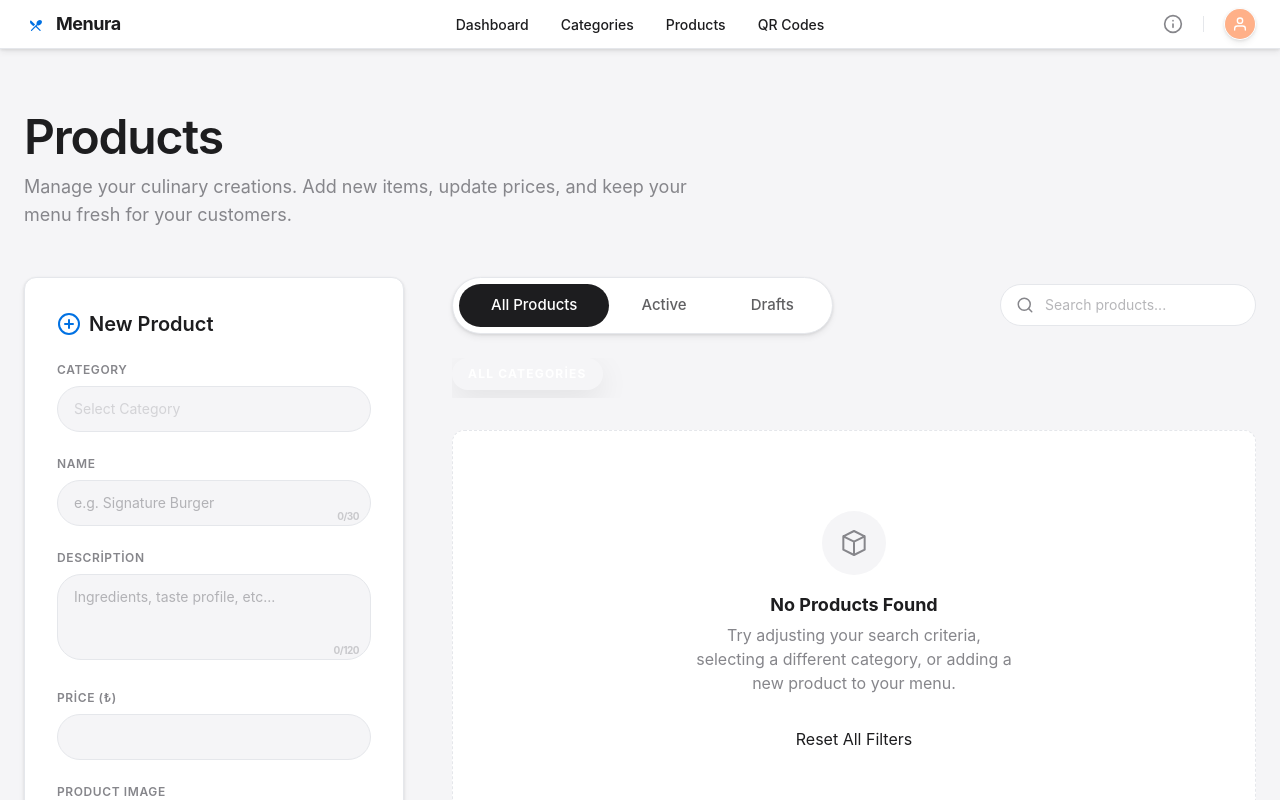
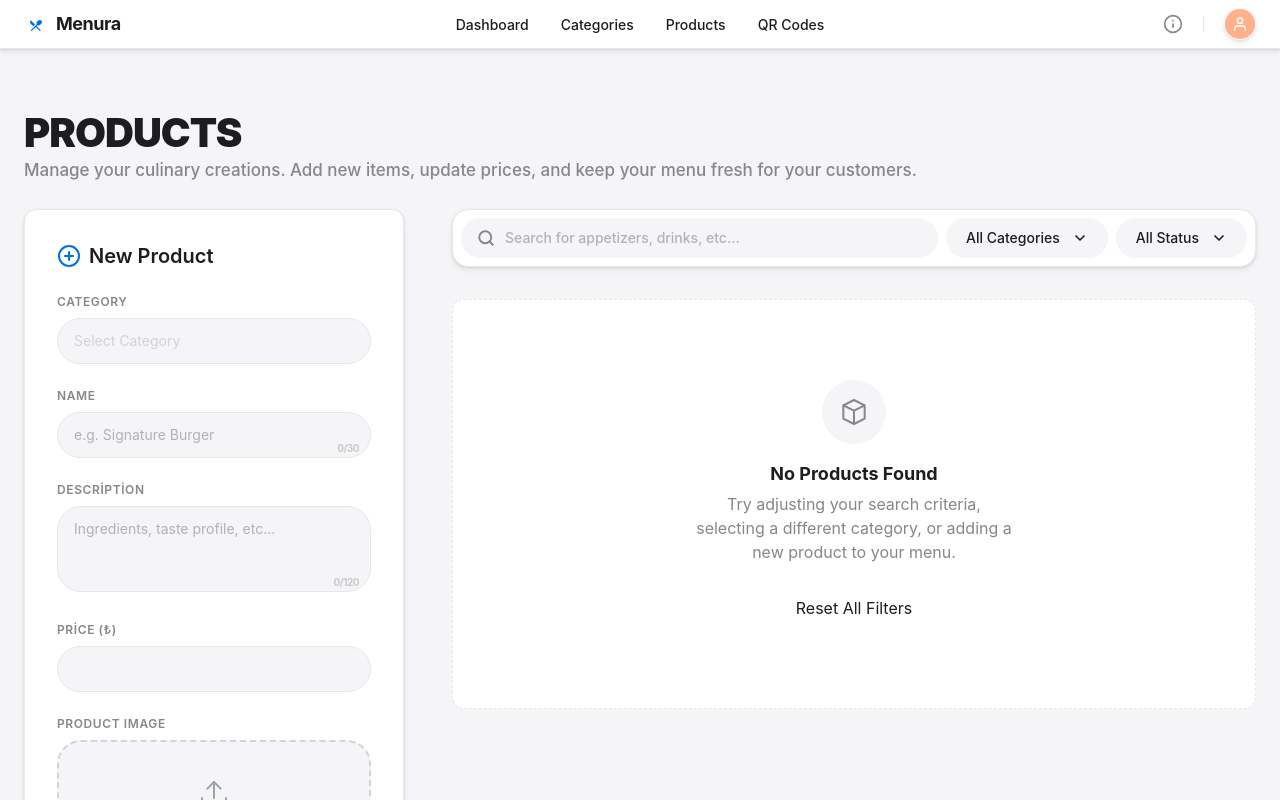
Before and after one commit to muhammedalikutbay/menura, a Next.js app: page /products in a window 1280 px wide. Shown: the top 800 px of the page. Built offline with nearby package versions, Linux system fonts and the light colour scheme.

Commit message:
feat: Implement product and category management pages with associated shared UI components for filtering and search.

```diff
--- a/src/app/categories/page.tsx
+++ b/src/app/categories/page.tsx
@@ -3,6 +3,7 @@
 import { useEffect, useState, useMemo } from "react";
 import { CategoryCard } from "./_components/CategoryCard";
 import { CategoryForm } from "./_components/CategoryForm";
+import { SectionHeader } from "@/components/shared/SectionHeader";
 import { Pagination } from "@/components/shared/Pagination";
 import { SearchInput } from "@/components/shared/SearchInput";
 import { TabNav } from "@/components/shared/TabNav";
@@ -125,19 +126,11 @@ export default function CategoriesPage() {
   return (
     <div className="bg-[#F5F5F7] min-h-screen">
       <main className="flex-grow w-full max-w-[1440px] mx-auto px-6 py-10 md:py-16">
-        <div className="mb-12 flex flex-col md:flex-row md:items-end justify-between gap-4">
-            <div>
-                <h1 className="text-4xl md:text-5xl font-semibold tracking-tight mb-3 text-[#1D1D1F]">
-                    Categories
-                </h1>
-                <p className="text-lg text-[#86868B] max-w-2xl">
-                    Organize your menu items efficiently. Create categories like
-                    "Starters", "Main Course", or "Beverages" to help customers navigate
-                    your menu.
-                </p>
-            </div>
-            <div className="flex items-center gap-3"></div>
-        </div>
+        {/* Header Section */}
+        <SectionHeader
+            title="Categories"
+            description="Organize your menu items efficiently. Create categories like 'Starters', 'Main Course', or 'Beverages' to help customers navigate your menu."
+        />
 
         <div className="flex flex-col lg:flex-row gap-8 xl:gap-12 items-start">
             {/* Sidebar Form */}
--- a/src/app/products/page.tsx
+++ b/src/app/products/page.tsx
@@ -2,10 +2,10 @@
 
 import { useEffect, useState, useMemo, Suspense } from "react";
 import { useSearchParams } from "next/navigation";
-import { SearchInput } from "@/components/shared/SearchInput";
-import { TabNav } from "@/components/shared/TabNav";
 import { ProductGrid } from "./_components/ProductGrid";
 import { ProductForm } from "./_components/ProductForm";
+import { SectionHeader } from "@/components/shared/SectionHeader";
+import { ProductFilterBar } from "@/components/shared/ProductFilterBar";
 import { Pagination } from "@/components/shared/Pagination";
 import { storage } from "@/lib/storage";
 import { Category } from "@/types/category";
@@ -180,20 +180,13 @@ function ProductsContent() {
   };
 
   return (
-    <div className="bg-[#F5F5F7] min-h-screen">
+    <div className="bg-[#f5f4f6] min-h-screen">
       <main className="flex-grow w-full max-w-[1440px] mx-auto px-6 py-10 md:py-16">
         {/* Header Section */}
-        <div className="mb-12 flex flex-col md:flex-row md:items-end justify-between gap-4">
-            <div>
-                <h1 className="text-4xl md:text-5xl font-semibold tracking-tight mb-3 text-[#1D1D1F]">
-                    Products
-                </h1>
-                <p className="text-lg text-[#86868B] max-w-2xl">
-                    Manage your culinary creations. Add new items, update prices,
-                    and keep your menu fresh for your customers.
-                </p>
-            </div>
-        </div>
+        <SectionHeader
+            title="Products"
+            description="Manage your culinary creations. Add new items, update prices, and keep your menu fresh for your customers."
+        />
 
         <div className="flex flex-col lg:flex-row gap-8 xl:gap-12 items-start">
             {/* Sidebar Form */}
@@ -211,57 +204,17 @@ function ProductsContent() {
 
             {/* Main Content */}
             <div className="flex-1 min-w-0">
-                {/* Advanced Filter Bar */}
-                <div className="flex flex-col gap-6 mb-8">
-                    <div className="flex flex-col sm:flex-row items-center justify-between gap-4">
-                        <TabNav
-                          tabs={[
-                            { value: "all", label: "All Products" },
-                            { value: "active", label: "Active" },
-                            { value: "draft", label: "Drafts" }
-                          ]}
-                          activeTab={activeTab}
-                          onTabChange={setActiveTab}
-                          className="w-full sm:w-auto"
-                        />
-
-                        <div className="w-full sm:w-64">
-                            <SearchInput
-                                value={searchQuery}
-                                onChange={setSearchQuery}
-                                placeholder="Search products..."
-                            />
-                        </div>
-                    </div>
-
-                    <div className="flex items-center gap-3 overflow-x-auto pb-2 scrollbar-hide">
-                        <button
-                            onClick={() => setSelectedCategoryId("all")}
-                            className={cn(
-                                "px-4 py-2 rounded-full text-xs font-bold uppercase tracking-widest transition-all shrink-0 border",
-                                selectedCategoryId === "all"
-                                    ? "bg-[#0071e3] text-white border-[#0071e3] shadow-md shadow-[#0071e3]/20"
-                                    : "bg-white text-[#86868B] border-[#E5E7EB] hover:border-[#0071e3] hover:text-[#0071e3]"
-                            )}
-                        >
-                            All Categories
-                        </button>
-                        {categories.map((cat: Category) => (
-                            <button
-                                key={cat.id}
-                                onClick={() => setSelectedCategoryId(cat.id)}
-                                className={cn(
-                                    "px-4 py-2 rounded-full text-xs font-bold uppercase tracking-widest transition-all shrink-0 border",
-                                    selectedCategoryId === cat.id
-                                        ? "bg-[#0071e3] text-white border-[#0071e3] shadow-md shadow-[#0071e3]/20"
-                                        : "bg-white text-[#86868B] border-[#E5E7EB] hover:border-[#0071e3] hover:text-[#0071e3]"
-                                )}
-                            >
-                                {cat.name}
-                            </button>
-                        ))}
-                    </div>
-                </div>
+                {/* Unified Filter Bar */}
+                <ProductFilterBar
+                    searchQuery={searchQuery}
+                    onSearchChange={setSearchQuery}
+                    categories={categories}
+                    selectedCategoryId={selectedCategoryId}
+                    onCategoryChange={setSelectedCategoryId}
+                    activeTab={activeTab}
+                    onTabChange={setActiveTab}
+                    className="mb-8"
+                />
 
                 {/* Product Grid Area */}
                 <div className="min-h-[500px]">
--- /dev/null
+++ b/src/components/shared/ProductFilterBar.tsx
@@ -0,0 +1,172 @@
+"use client";
+
+import { Category } from "@/types/category";
+import { cn } from "@/lib/utils";
+import { useState, useRef, useEffect } from "react";
+import { SearchInput } from "./SearchInput";
+
+interface ProductFilterBarProps {
+  searchQuery: string;
+  onSearchChange: (val: string) => void;
+  categories: Category[];
+  selectedCategoryId: string;
+  onCategoryChange: (id: string) => void;
+  activeTab: "all" | "active" | "draft";
+  onTabChange: (tab: "all" | "active" | "draft") => void;
+  className?: string;
+}
+
+/**
+ * A reusable dropdown component for filters in the ProductFilterBar.
+ * Adheres to SRP by handling only the dropdown display and interaction.
+ */
+function FilterDropdown({
+  value,
+  isOpen,
+  onToggle,
+  onSelect,
+  options,
+  dropdownWidth = "w-56"
+}: {
+  value: string;
+  isOpen: boolean;
+  onToggle: () => void;
+  onSelect: (val: string) => void;
+  options: { id: string, name: string }[];
+  dropdownWidth?: string;
+}) {
+  const containerRef = useRef<HTMLDivElement>(null);
+
+  useEffect(() => {
+    const handleClickOutside = (event: MouseEvent) => {
+      if (containerRef.current && !containerRef.current.contains(event.target as Node)) {
+        if (isOpen) onToggle();
+      }
+    };
+    document.addEventListener("mousedown", handleClickOutside);
+    return () => document.removeEventListener("mousedown", handleClickOutside);
+  }, [isOpen, onToggle]);
+
+  const isStatus = options.some(opt => opt.id === "active" || opt.id === "draft");
+  const isActive = isStatus && value === "Active";
+  const isDraft = isStatus && value === "Draft";
+
+  return (
+    <div className="relative" ref={containerRef}>
+      <button
+        onClick={onToggle}
+        className={cn(
+          "px-5 py-2.5 rounded-full text-sm font-medium flex items-center gap-3 transition-all shrink-0 border-none outline-none",
+          isActive && "bg-green-100 text-green-600",
+          isDraft && "bg-orange-100 text-orange-600",
+          !isActive && !isDraft && "!bg-[#f5f4f6] text-[#1D1D1F]",
+          isOpen ? "ring-2 ring-[#0071e3]/10" : "hover:opacity-80"
+        )}
+      >
+        <span className="flex items-center gap-1.5">
+          {isActive && <span className="w-1.5 h-1.5 rounded-full bg-green-500"></span>}
+          {isDraft && <span className="w-1.5 h-1.5 rounded-full bg-orange-500"></span>}
+          {value}
+        </span>
+        <svg
+          xmlns="http://www.w3.org/2000/svg"
+          width="16" height="16"
+          viewBox="0 0 24 24" fill="none"
+          stroke="currentColor" strokeWidth="2.5"
+          strokeLinecap="round" strokeLinejoin="round"
+          className={cn("transition-transform duration-200", isOpen && "rotate-180")}
+        >
+          <path d="m6 9 6 6 6-6"/>
+        </svg>
+      </button>
+
+      {isOpen && (
+        <div className={cn("absolute right-0 mt-2 bg-white rounded-xl shadow-xl border border-[#E5E7EB] z-50 py-1 animate-in fade-in zoom-in-95 duration-200", dropdownWidth)}>
+          <div className="max-h-64 overflow-y-auto">
+            {options.map((option) => (
+              <button
+                key={option.id}
+                onClick={() => { onSelect(option.id); onToggle(); }}
+                className={cn(
+                  "w-full text-left px-4 py-2 text-sm transition-colors flex items-center gap-2",
+                  option.id === "active" && "text-green-600 hover:bg-green-50",
+                  option.id === "draft" && "text-orange-600 hover:bg-orange-50",
+                  (option.id === "all" || !isStatus) && "text-[#1D1D1F] hover:bg-[#f5f4f6]",
+                  (value === option.name || (isStatus && value === option.name))
+                    ? (option.id === "active" ? "bg-green-100 font-bold" : option.id === "draft" ? "bg-orange-100 font-bold" : "bg-[#f5f4f6] font-bold")
+                    : ""
+                )}
+              >
+                {option.id === "active" && <span className="w-1.5 h-1.5 rounded-full bg-green-500"></span>}
+                {option.id === "draft" && <span className="w-1.5 h-1.5 rounded-full bg-orange-500"></span>}
+                {option.name}
+              </button>
+            ))}
+          </div>
+        </div>
+      )}
+    </div>
+  );
+}
+
+export function ProductFilterBar({
+  searchQuery,
+  onSearchChange,
+  categories,
+  selectedCategoryId,
+  onCategoryChange,
+  activeTab,
+  onTabChange,
+  className
+}: ProductFilterBarProps) {
+  const [openDropdown, setOpenDropdown] = useState<"category" | "status" | null>(null);
+
+  const selectedCategoryName = categories.find(c => c.id === selectedCategoryId)?.name || "All Categories";
+
+  const categoryOptions = [
+    { id: "all", name: "All Categories" },
+    ...categories.map(c => ({ id: c.id, name: c.name }))
+  ];
+
+  const statusOptions = [
+    { id: "all", name: "All Status" },
+    { id: "active", name: "Active" },
+    { id: "draft", name: "Draft" }
+  ];
+
+  const currentStatusName = statusOptions.find(s => s.id === activeTab)?.name || "All Status";
+
+  return (
+    <div className={cn("bg-white p-2 rounded-2xl shadow-sm border border-[#E5E7EB] flex flex-col md:flex-row items-stretch md:items-center gap-2", className)}>
+      {/* Optimized Search Input using shared component */}
+      <SearchInput
+        value={searchQuery}
+        onChange={onSearchChange}
+        placeholder="Search for appetizers, drinks, etc..."
+        variant="gray"
+        className="flex-1"
+      />
+
+      <div className="flex items-center gap-2">
+        {/* Category Dropdown Filter */}
+        <FilterDropdown
+          value={selectedCategoryName}
+          isOpen={openDropdown === "category"}
+          onToggle={() => setOpenDropdown(prev => prev === "category" ? null : "category")}
+          onSelect={onCategoryChange}
+          options={categoryOptions}
+        />
+
+        {/* Status Dropdown Filter */}
+        <FilterDropdown
+          value={currentStatusName}
+          isOpen={openDropdown === "status"}
+          onToggle={() => setOpenDropdown(prev => prev === "status" ? null : "status")}
+          onSelect={(val) => onTabChange(val as any)}
+          options={statusOptions}
+          dropdownWidth="w-40"
+        />
+      </div>
+    </div>
+  );
+}
--- a/src/components/shared/SearchInput.tsx
+++ b/src/components/shared/SearchInput.tsx
@@ -9,6 +9,7 @@ interface SearchInputProps {
   className?: string; // Container className
   inputClassName?: string; // Specific input className if needed
   showIcon?: boolean;
+  variant?: "default" | "gray";
 }
 
 export function SearchInput({
@@ -17,10 +18,14 @@ export function SearchInput({
   placeholder = "Search...",
   className,
   inputClassName,
-  showIcon = true
+  showIcon = true,
+  variant = "default"
 }: SearchInputProps) {
   return (
-    <div className={cn("relative group flex items-center w-full", className)}>
+    <div className={cn(
+      "relative group flex items-center w-full rounded-full transition-all !bg-[#f5f4f6]",
+      className
+    )}>
       {showIcon && (
         <div className="absolute left-4 text-[#86868B] transition-colors group-focus-within:text-[#0071e3] z-10">
           <svg
@@ -30,7 +35,7 @@ export function SearchInput({
             viewBox="0 0 24 24"
             fill="none"
             stroke="currentColor"
-            strokeWidth="2"
+            strokeWidth="2.5"
             strokeLinecap="round"
             strokeLinejoin="round"
           >
@@ -41,7 +46,7 @@ export function SearchInput({
       )}
       <input
         className={cn(
-          "w-full pr-4 py-2.5 rounded-full bg-white border border-[#E5E7EB] outline-none transition-all focus:ring-4 focus:ring-[#0071e3]/10 focus:border-[#0071e3] text-sm text-[#1D1D1F] placeholder-[#86868B]/60",
+          "w-full pr-4 py-2.5 rounded-full outline-none transition-all focus:ring-4 focus:ring-[#0071e3]/10 text-sm text-[#1D1D1F] placeholder-[#86868B]/60 font-medium bg-transparent border-none",
           showIcon ? "pl-11" : "pl-4",
           inputClassName
         )}
```
